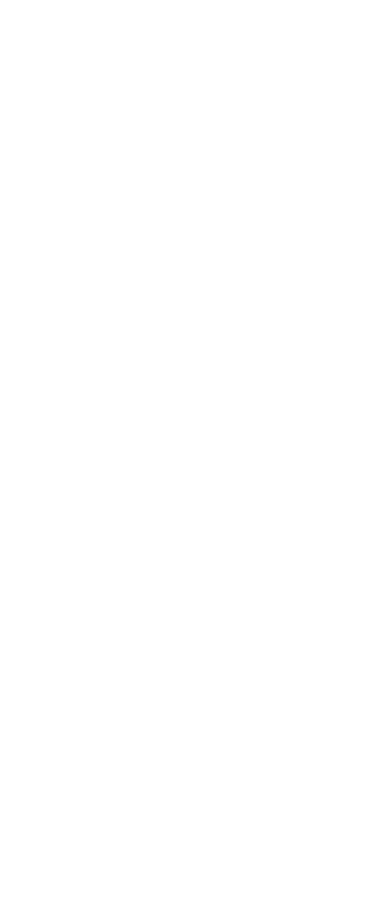
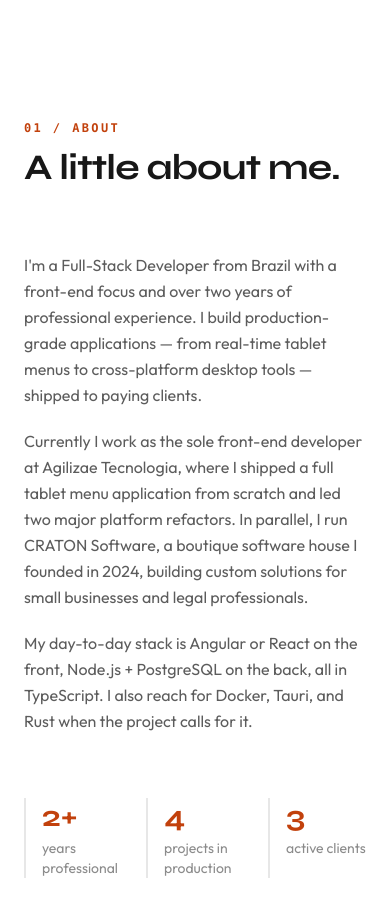
Before and after one commit to luizfsouzadev/portfolio, a Next.js app: page / in a window 390 px wide. Shown: the part 820-1736 px from the top of the page. Before the commit the page ends 844 px from the top, so only its background shows below. Built offline with nearby package versions, Linux system fonts and the light colour scheme; no server answers.

Commit message:
feat: implement about section

```diff
--- a/src/components/sections/About.tsx
+++ b/src/components/sections/About.tsx
@@ -1,9 +1,35 @@
-// TODO: short bio, what I do, photo
+import type { JSX } from 'react';
+import { aboutContent } from '@/data/about';
+import { SectionHeader } from '@/components/ui/SectionHeader';
+import type { AboutHighlight } from '@/types';
 
-export function About() {
+export function About(): JSX.Element {
+	const { heading, paragraphs, highlights } = aboutContent;
+
 	return (
-		<section id='about' aria-label='About me'>
-			{/* TODO */}
+		<section id='about' aria-label='About me' className='py-24 md:py-32'>
+			<div className='mx-auto max-w-6xl px-6'>
+				<SectionHeader number='01' label='About' heading={heading} />
+
+				<div className='grid gap-16 lg:grid-cols-3'>
+					<div className='space-y-5 lg:col-span-2'>
+						{paragraphs.map((p, i) => (
+							<p key={i} className='font-body text-foreground/70 text-base leading-relaxed sm:text-lg'>
+								{p}
+							</p>
+						))}
+					</div>
+
+					<aside aria-label='Career highlights' className='grid grid-cols-3 gap-6 self-start lg:grid-cols-1 lg:gap-8'>
+						{highlights.map((h: AboutHighlight) => (
+							<div key={h.label} className='border-foreground/10 border-l-2 pl-4'>
+								<p className='font-display text-accent text-3xl font-bold lg:text-4xl'>{h.value}</p>
+								<p className='font-body text-foreground/50 mt-1 text-sm'>{h.label}</p>
+							</div>
+						))}
+					</aside>
+				</div>
+			</div>
 		</section>
 	);
 }
```
